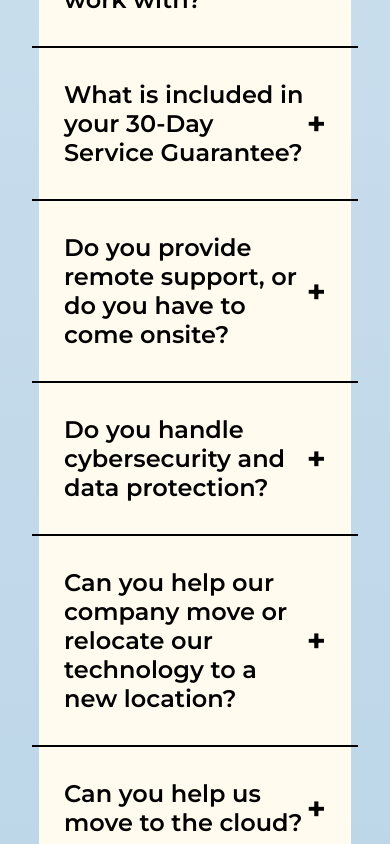
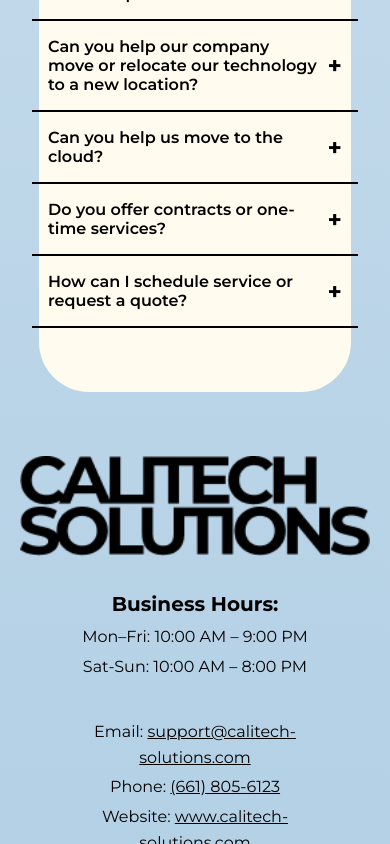
Before and after one commit to Kxlcl/cts, a React (Vite) app: page / in a window 390 px wide. Shown: the part 4460-5304 px from the top of the page. Built offline with nearby package versions, Linux system fonts and the light colour scheme.

Commit message:
finalized footer and faq

```diff
--- a/src/App.css
+++ b/src/App.css
@@ -1,29 +1,3 @@
-nav {
-  background-color: #f8f9fa;
-  padding: 1rem 2rem;
-}
-
-nav ul {
-  list-style: none;
-  display: flex;
-  gap: 2rem;
-}
-
-nav a {
-  text-decoration: none;
-  color: #333;
-  font-weight: 500;
-  transition: color 0.3s;
-}
-
-nav a:hover {
-  color: #007bff;
-}
-
-nav a.active {
-  color: #007bff;
-}
-
 main {
   padding: 0;
   width: 100%;
--- a/src/components/Accordion.css
+++ b/src/components/Accordion.css
@@ -13,9 +13,9 @@
 }
 
 .accordion-header {
-  padding: 2rem;
+  padding: 1.5rem;
   cursor: pointer;
-  font-size: 1.5rem;
+  font-size: 1.1rem;
   font-weight: 600;
   display: flex;
   justify-content: space-between;
@@ -27,6 +27,8 @@
   font-size: 2rem;
   font-weight: 700;
   transition: transform 0.3s ease;
+  flex-shrink: 0;
+  margin-left: 1rem;
 }
 
 .accordion-item.open .accordion-icon {
@@ -40,7 +42,23 @@
 }
 
 .accordion-content-inner {
-  padding: 0 2rem 2rem 2rem;
+  padding: 0 1.5rem 1.5rem 1.5rem;
+}
+
+@media (max-width: 768px) {
+  .accordion-header {
+    padding: 1rem;
+    font-size: 1rem;
+  }
+
+  .accordion-icon {
+    font-size: 1.5rem;
+    margin-left: 0.5rem;
+  }
+
+  .accordion-content-inner {
+    padding: 0 1rem 1rem 1rem;
+  }
 }
 
 .accordion-content-inner p {
--- a/src/components/Footer.css
+++ b/src/components/Footer.css
@@ -1,15 +1,14 @@
 .main-footer {
-  background: #435663;
-  padding: 3rem 2rem;
+  padding: 4rem 4rem;
 }
 
 .footer-content {
   max-width: 1400px;
   margin: 0 auto;
   display: flex;
-  justify-content: space-between;
+  justify-content: center;
   align-items: center;
-  gap: 4rem;
+  gap: 5rem;
 }
 
 .footer-logo {
@@ -17,12 +16,12 @@
 }
 
 .footer-logo img {
-  height: 80px;
+  height: 60px;
   width: auto;
 }
 
 .footer-section {
-  flex: 1;
+  flex-shrink: 0;
 }
 
 .footer-section h3 {
--- a/src/components/Nav.css
+++ b/src/components/Nav.css
@@ -14,6 +14,7 @@
 .nav-links {
   display: flex;
   gap: 4rem;
+  text-decoration: none;
 }
 
 .main-nav a {
```
